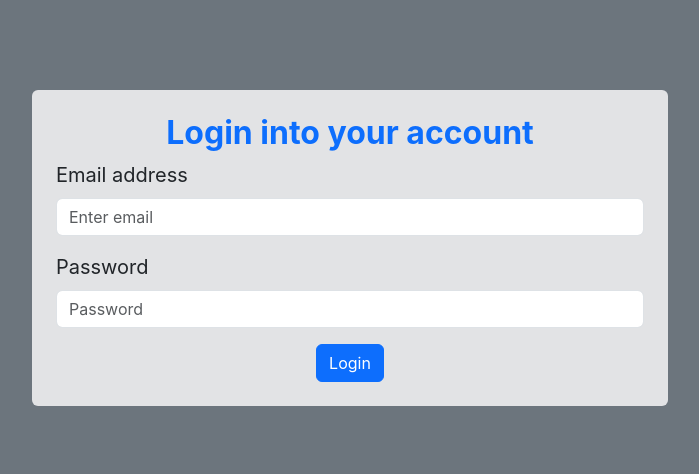
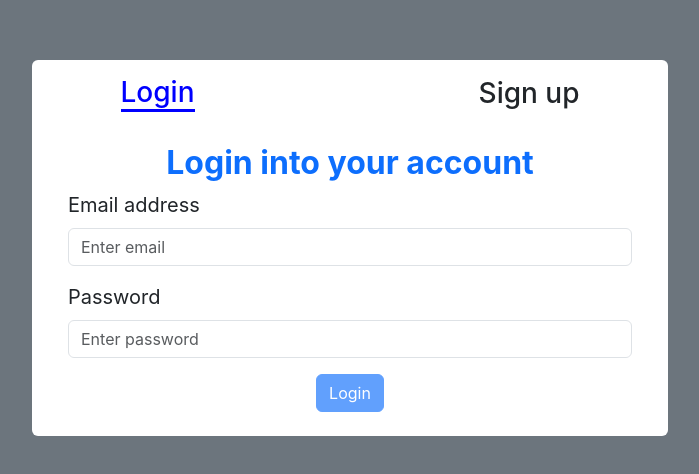
Before and after one commit to duyhachix/login_app, a React (Create React App) app in the folder client/: page / in a window 1280 px wide. Shown: the part 152-626 px from the top of the page, without its empty margins (290-989 px from the left). Built offline with nearby package versions, Linux system fonts and the light colour scheme.

Commit message:
:100: add login/signup form and integrate create user api

```diff
--- a/client/package.json
+++ b/client/package.json
@@ -6,15 +6,17 @@
     "@testing-library/jest-dom": "^5.17.0",
     "@testing-library/react": "^13.4.0",
     "@testing-library/user-event": "^13.5.0",
+    "axios": "^1.6.4",
     "bootstrap": "^5.3.2",
     "react": "^18.2.0",
     "react-bootstrap": "^2.9.2",
     "react-dom": "^18.2.0",
     "react-scripts": "5.0.1",
+    "react-toastify": "^9.1.3",
     "web-vitals": "^2.1.4"
   },
   "scripts": {
-    "start": "react-scripts start",
+    "start": "react-scripts start --open",
     "build": "react-scripts build",
     "test": "react-scripts test",
     "eject": "react-scripts eject"
--- a/client/public/index.html
+++ b/client/public/index.html
@@ -21,7 +21,7 @@
       work correctly both with client-side routing and a non-root public URL.
       Learn how to configure a non-root public URL by running `npm run build`.
     -->
-		<title>React App</title>
+		<title>React login app</title>
 	</head>
 	<body>
 		<noscript>You need to enable JavaScript to run this app.</noscript>
--- a/client/src/App.js
+++ b/client/src/App.js
@@ -1,11 +1,10 @@
-import logo from './logo.svg';
-import Login from '../src/pages/Login';
+import Auth from '../src/pages/Auth';
 import './App.css';
 
 function App() {
 	return (
 		<div className="App d-flex justify-content-center">
-			<Login />
+			<Auth />
 		</div>
 	);
 }
--- /dev/null
+++ b/client/src/pages/Auth.js
@@ -0,0 +1,196 @@
+import React, { useState } from 'react';
+// import libraries
+import Button from 'react-bootstrap/Button';
+import Form from 'react-bootstrap/Form';
+import { toast, ToastContainer } from 'react-toastify';
+import 'react-toastify/dist/ReactToastify.css';
+// import InputGroup from 'react-bootstrap/InputGroup';
+import axios from 'axios';
+
+function Auth() {
+	// state
+	let [isLogin, setIsLogin] = useState(true);
+
+	let [email, setEmail] = useState('');
+	let [password, setPassword] = useState('');
+	let [newEmail, setNewEmail] = useState('');
+	let [newPassword, setNewPassword] = useState('');
+
+	function toLoginForm() {
+		setIsLogin(true);
+	}
+	function toSignupForm() {
+		setIsLogin(false);
+	}
+
+	/**
+	 * submit login form event handler
+	 * @param {Event} e
+	 */
+	async function handleSubmit(e) {
+		e.preventDefault();
+		let loginInfo = {
+			email: email,
+			password: password,
+		};
+		console.log(loginInfo);
+		try {
+			let response = await axios.post(`http://localhost:3030/api/users/${email}`, loginInfo);
+			if (response) {
+				console.log(response);
+			}
+		} catch (error) {
+			// Xử lý lỗi từ API
+			console.error(`You may encounter ${error}`);
+		}
+	}
+
+	/**
+	 * submit sign up form event handler
+	 * @param {Event} e
+	 */
+	async function handleSignUp(e) {
+		e.preventDefault();
+		let signUpInfo = {
+			email: newEmail,
+			password: newPassword,
+		};
+
+		try {
+			let response = await axios.post(`http://localhost:3030/api/users/create-user`, signUpInfo);
+			if (response.status === 201) {
+				toast.success('New account created', {
+					position: 'top-right',
+					autoClose: 2000,
+					hideProgressBar: false,
+					closeOnClick: true,
+					pauseOnHover: true,
+					draggable: true,
+					progress: undefined,
+					theme: 'colored',
+					onChange: () => {},
+				});
+				setNewEmail('');
+				setNewPassword('');
+				setIsLogin(true);
+			}
+		} catch (error) {
+			// Xử lý lỗi từ API
+			toast.error(`You may encounter ${error}`, {
+				position: 'top-right',
+				autoClose: 2000,
+				hideProgressBar: false,
+				closeOnClick: true,
+				pauseOnHover: true,
+				draggable: true,
+				progress: undefined,
+				theme: 'colored',
+			});
+		}
+	}
+
+	return (
+		<div className="w-100 vh-100 p-1 bg-secondary d-flex justify-content-center align-items-center">
+			<div className="container bg-white rounded w-50 d-flex flex-column align-items-center">
+				<div className="w-75 d-flex justify-content-between align-items-center mt-3">
+					<h3
+						style={{
+							cursor: 'pointer',
+							color: isLogin ? 'blue' : '',
+							borderBottom: isLogin ? '3px solid blue' : '',
+						}}
+						onClick={() => {
+							toLoginForm();
+						}}
+					>
+						Login
+					</h3>
+					<h3
+						style={{
+							cursor: 'pointer',
+							color: !isLogin ? 'blue' : '',
+							borderBottom: !isLogin ? '3px solid blue' : '',
+						}}
+						onClick={() => {
+							toSignupForm();
+						}}
+					>
+						Sign up
+					</h3>
+				</div>
+				{isLogin ? (
+					// login form
+					<div className="login-form w-100 p-4">
+						<h2>
+							<strong className="text-primary">Login into your account</strong>
+						</h2>
+						<Form onSubmit={handleSubmit}>
+							<Form.Group className="mb-3 text-start" controlId="formGroupEmail">
+								<Form.Label className="fs-5">Email address</Form.Label>
+								<Form.Control
+									value={email}
+									onChange={(e) => {
+										setEmail(e.target.value);
+									}}
+									type="email"
+									placeholder="Enter email"
+								/>
+							</Form.Group>
+							<Form.Group className="mb-3 text-start" controlId="formGroupPassword">
+								<Form.Label className="fs-5">Password</Form.Label>
+								<Form.Control
+									value={password}
+									onChange={(e) => {
+										setPassword(e.target.value);
+									}}
+									type="password"
+									placeholder="Enter password"
+								/>
+							</Form.Group>
+							<Button variant="primary" type="submit" disabled={!email || !password}>
+								Login
+							</Button>
+						</Form>
+					</div>
+				) : (
+					// Sign up form
+					<div className="signup-form w-100 p-4">
+						<h2>
+							<strong className="text-warning">Create a new account</strong>
+						</h2>
+						<Form onSubmit={handleSignUp}>
+							<Form.Group className="mb-3 text-start" controlId="formGroupNewEmail">
+								<Form.Label className="fs-5">Email address</Form.Label>
+								<Form.Control
+									value={newEmail}
+									onChange={(e) => {
+										setNewEmail(e.target.value);
+									}}
+									type="email"
+									placeholder="Enter new email"
+								/>
+							</Form.Group>
+							<Form.Group className="mb-3 text-start" controlId="formGroupNewPassword">
+								<Form.Label className="fs-5">Password</Form.Label>
+								<Form.Control
+									value={newPassword}
+									onChange={(e) => {
+										setNewPassword(e.target.value);
+									}}
+									type="password"
+									placeholder="Enter new password"
+								/>
+							</Form.Group>
+							<Button variant="warning" type="submit" disabled={!newEmail || !newPassword}>
+								Sign up
+							</Button>
+						</Form>
+					</div>
+				)}
+			</div>
+			<ToastContainer />
+		</div>
+	);
+}
+
+export default Auth;
--- a/client/src/pages/Login.js
+++ /dev/null
@@ -1,51 +0,0 @@
-import React, { useState } from 'react';
-// import libraries
-import Button from 'react-bootstrap/Button';
-import Form from 'react-bootstrap/Form';
-// import InputGroup from 'react-bootstrap/InputGroup';
-
-function Login() {
-	// state
-	let [email, setEmail] = useState('');
-	let [password, setPassword] = useState('');
-
-	function handleSubmit(e) {
-		e.preventDefault();
-	}
-	return (
-		<div className="w-100 vh-100 p-1 bg-secondary d-flex justify-content-center align-items-center">
-			<div className="w-50 p-4 bg-secondary-subtle rounded">
-				<h2>
-					<strong className="text-primary">Login into your account</strong>
-				</h2>
-				<Form onSubmit={handleSubmit}>
-					<Form.Group className="mb-3 text-start" controlId="formGroupEmail">
-						<Form.Label className="fs-5">Email address</Form.Label>
-						<Form.Control
-							onChange={(e) => {
-								setEmail(e.target.value);
-							}}
-							type="email"
-							placeholder="Enter email"
-						/>
-					</Form.Group>
-					<Form.Group className="mb-3 text-start" controlId="formGroupPassword">
-						<Form.Label className="fs-5">Password</Form.Label>
-						<Form.Control
-							onChange={(e) => {
-								setPassword(e.target.value);
-							}}
-							type="password"
-							placeholder="Password"
-						/>
-					</Form.Group>
-					<Button variant="primary" type="submit">
-						Login
-					</Button>
-				</Form>
-			</div>
-		</div>
-	);
-}
-
-export default Login;
```
Also changed, not shown: 1 other file (tests, documents, lock files or other folders).
